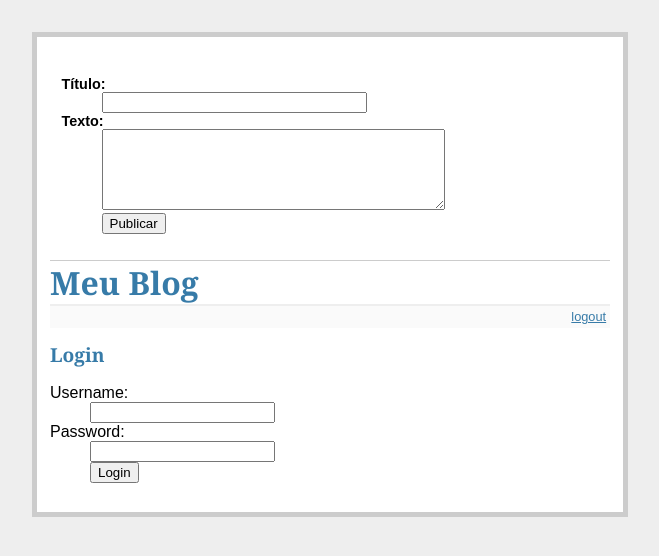
After one commit to msbzz/ocean-pyweb, a Flask app: page /quaqua in a window 1280 px wide. The commit adds this page. Shown: the top 556 px of the page, without its empty margins (310-969 px from the left). Run offline with Flask 2, Linux system fonts and the light colour scheme; the visitor is signed in with stand-in values (Sample User, id 1).

Commit message:
incluindo dados no MOCK

```diff
--- a/app.py
+++ b/app.py
@@ -1,7 +1,10 @@
-from flask import Flask,render_template
+from flask import Flask, render_template, request, redirect, url_for, session,flash,g
 
 app = Flask(__name__)
 
+# KEY
+SECRET_KEY = 'max'
+app.config.from_object(__name__)
 # POST MOCK
 
 posts = [
@@ -26,7 +29,46 @@ posts = [
 
 ]
 
+# USER MOCKS
 
-@app.route("/")
-def helloPovu():
-    return render_template("exibir_entradas.html",entradas=posts)
+USERNAME = "admin"
+PASSWORD = "12345"
+
+
+@app.route("/", methods=["GET", "POST"])
+def main():
+    return render_template("exibir_entradas.html", entradas=posts)
+
+
+@app.route("/quaqua", methods=["GET", "POST"])
+def login():
+    erro = ""
+    if request.method == "POST":
+        if request.form['username'] == USERNAME and request.form['password'] == PASSWORD:
+            session['logado'] = True
+            return redirect(url_for('main'))
+
+        erro = "usuario ou senha invalidos"
+    return render_template("login.html", erro=erro)
+
+
+@app.route("/inserir",methods=["POST"])
+def inserir_entrada():
+
+    novo_post = {
+
+        "titulo": request.form['titulo'],
+        "texto": request.form['texto'],
+
+    }
+
+    posts.append(novo_post)
+    #return posts
+    return redirect(url_for('main'))
+
+
+@app.route("/logout")
+def logout():
+    session.pop('logado', None)
+    flash('Logout feito')
+    return redirect(url_for('main'))
--- a/static/styles.css
+++ b/static/styles.css
@@ -9,8 +9,16 @@ h2              { font-size: 1.2em; }
 .entradas       { list-style: none; margin: 0; padding: 0; }
 .entradas li    { margin: 0.8em 1.2em; }
 .entradas li h2 { margin-left: -1em; }
-.ins-entrada    { font-size: 0.9em; border-bottom: 1px solid #ccc; }
+
+.ins-entrada    { margin: center;
+                  padding: 0.8em;
+                  font-size: 0.9em;
+                  border-bottom: 1px solid #ccc;
+                  background-color: #fff;
+                }
+
 .ins-entrada dl { font-weight: bold; }
+
 .metanav        { text-align: right; font-size: 0.8em; padding: 0.3em;
                   margin-bottom: 1em; background: #fafafa; }
 .flash          { background: #CEE5F5; padding: 0.5em;
--- a/templates/layout.html
+++ b/templates/layout.html
@@ -10,12 +10,24 @@
 <body>
 
     <div class="pagina">
+      {% if session.logado %}
+      <form action="{{ url_for('inserir_entrada') }}" method="post"
+            class="ins-entrada">
+        <dl>
+          <dt>Título:
+          <dd><input type="text" size="30" name="titulo">
+          <dt>Texto:
+          <dd><textarea rows="5" cols="40" name="texto"></textarea>
+          <dd><input type="submit" value="Publicar">
+        </dl>
+      </form>
+    {% endif %}
         <h1>Meu Blog</h1>
         <div class="metanav">
         {% if not session.logado %}
-          <a href="">login</a>
+          <a href="{{url_for('login')}}">login</a>
         {% else %}
-          <a href="">logout</a>
+          <a href="{{url_for('logout')}}">logout</a>
         {% endif %}
         </div>
         {% for mensagem in get_flashed_messages() %}
--- /dev/null
+++ b/templates/login.html
@@ -0,0 +1,14 @@
+{% extends "layout.html" %}
+{% block corpo %}
+<h2>Login</h2>
+{% if erro %}<p class="erro"><strong>Erro:</strong> {{ erro }}{% endif %}
+<form action="{{ url_for('login') }}" method="post">
+  <dl>
+    <dt>Username:
+    <dd><input type="text" name="username">
+    <dt>Password:
+    <dd><input type="password" name="password">
+    <dd><input type="submit" value="Login">
+  </dl>
+</form>
+{% endblock %}
```
Also changed, not shown: .gitpod.yml (added).
